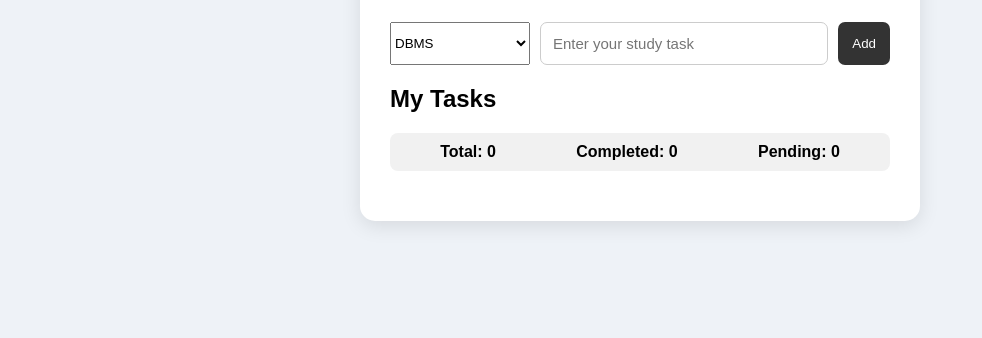
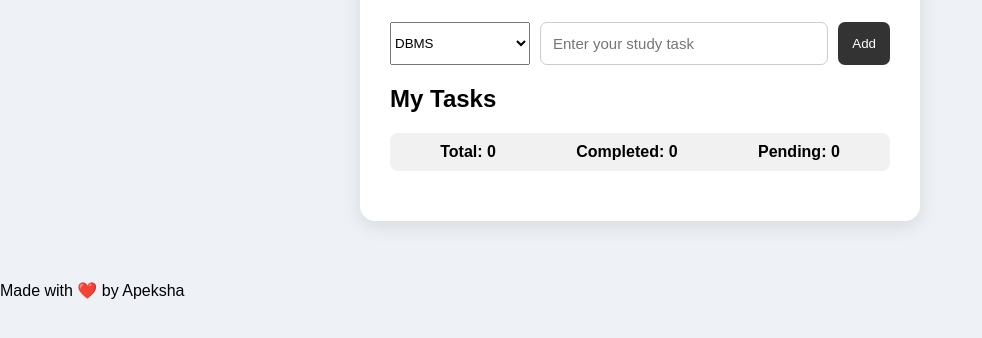
Before and after one commit to apekshajain25/StuddyBuddy, a plain HTML site: page index.html in a window 1280 px wide. Shown: the part 186-524 px from the top of the page, without its empty margins (0-982 px from the left). Drawn offline with Linux system fonts and the light colour scheme.

Commit message:
Added footer

```diff
--- a/index.html
+++ b/index.html
@@ -48,7 +48,9 @@
 <ul id="taskList"></ul>
 
     </div>
-
+<footer>
+    Made with ❤️ by Apeksha
+</footer>
     <script src="script.js"></script>
 
 </body>
```
